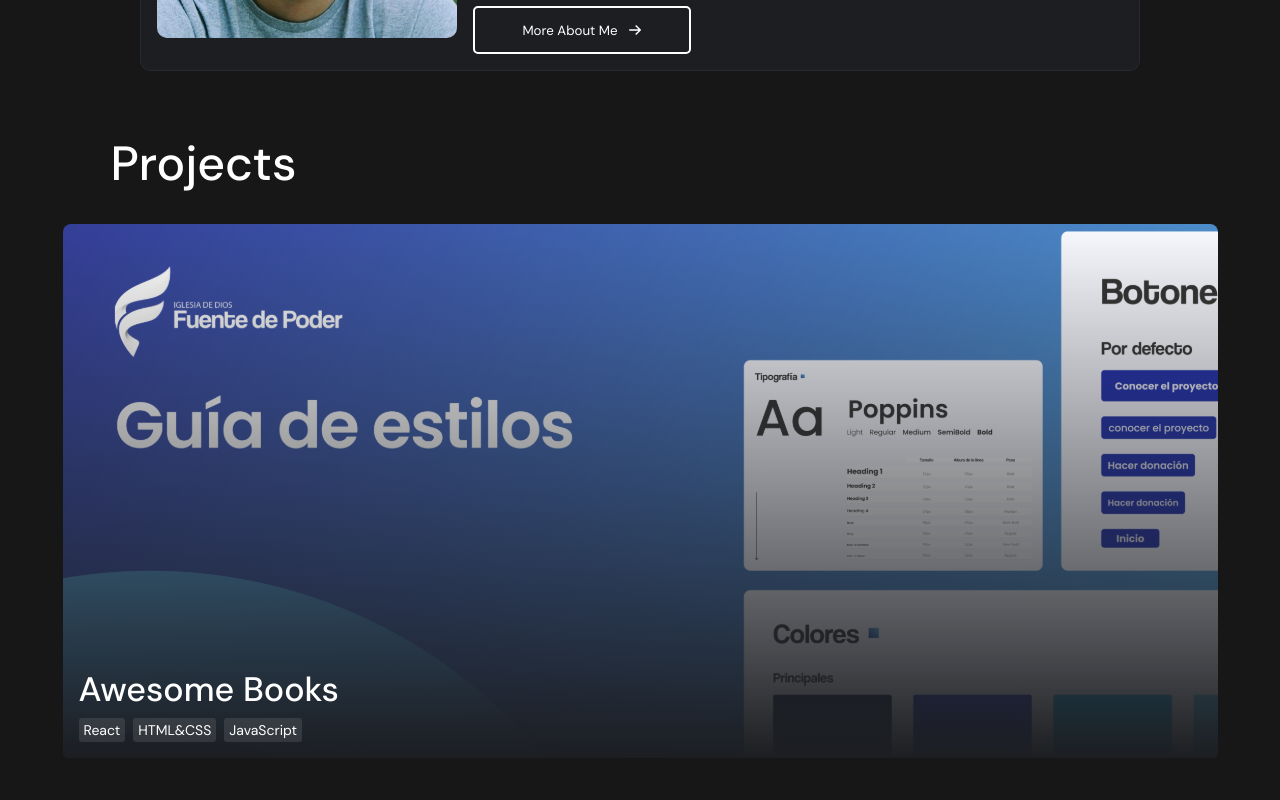
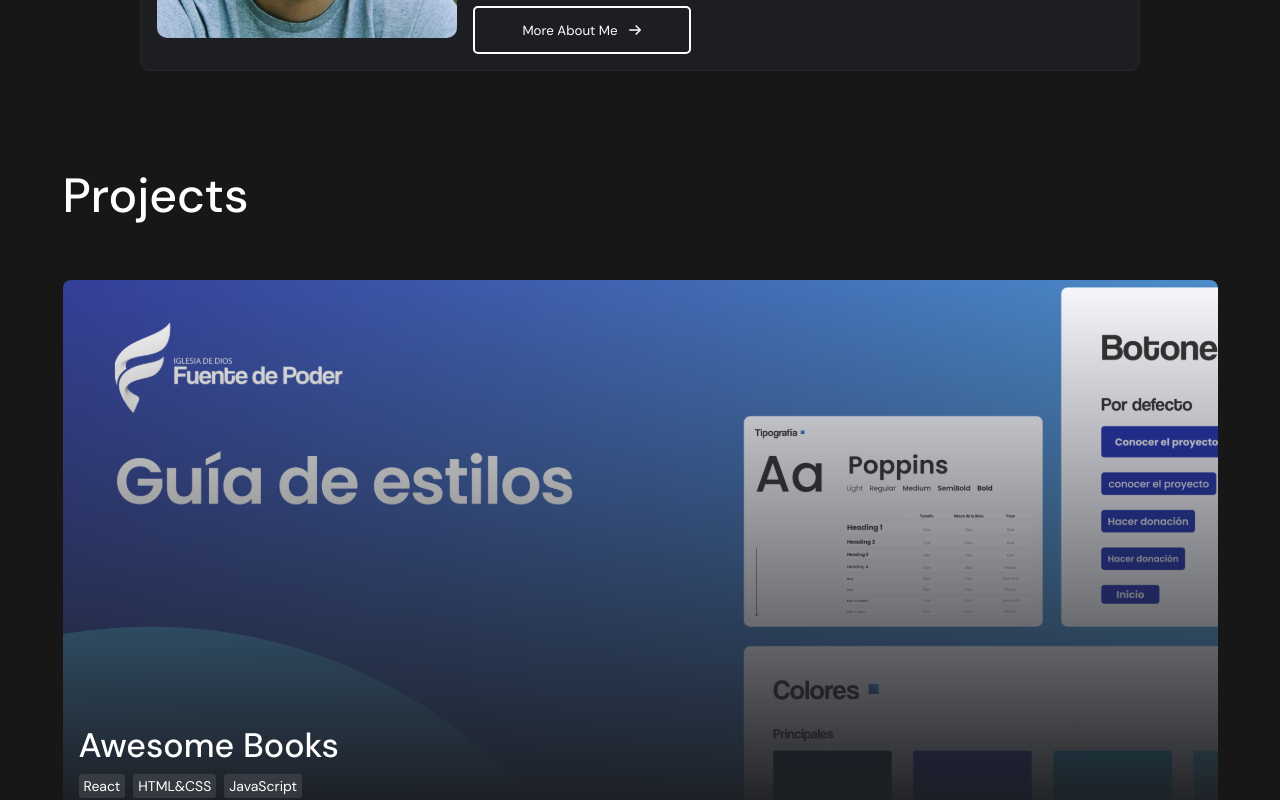
Before and after one commit to Vgonma/Profesional-Portfolio, a React (Vite) app: page / in a window 1280 px wide. Shown: the part 1240-2040 px from the top of the page. Built offline with nearby package versions, Linux system fonts and the light colour scheme.

Commit message:
Fix spacing and add fade to each project

```diff
--- a/src/App.css
+++ b/src/App.css
@@ -91,6 +91,7 @@ img {
   display: flex;
   flex-direction: column;
   gap: 3rem;
+  margin-bottom: 10rem;
 }
 
 .hero-content > p {
@@ -297,8 +298,13 @@ img {
   display: flex;
   flex-direction: column;
   justify-content: center;
-  align-items: center;
-  gap: 1rem;
+  align-items: flex-start;
+  gap: 2rem;
+  padding: 2rem;
+}
+
+.projects-container > * {
+  margin: auto;
 }
 
 .projects-title-container {
@@ -310,14 +316,14 @@ img {
   font-size: 48px;
   font-weight: 500;
   line-height: 57px;
-  margin: 0 3rem;
 }
 
 .single-project-container {
+  display: block;
   max-width: 1155px;
   max-height: 534px;
   position: relative;
-  margin: 1rem 3rem;
+  margin: 1.5rem 0;
 }
 
 .project-info {
@@ -327,13 +333,14 @@ img {
   gap: 0.5rem;
   padding: 1rem;
   border-radius: 5px;
+  width: 100%;
+  height: 100%;
   position: absolute;
   top: 0;
   bottom: 0;
   left: 0;
   right: 0;
   opacity: 1;
-  background: rgb(28,30,34);
   background: linear-gradient(0deg, rgba(28,30,34,1) 0%, rgba(255,174,0,0) 100%);
   transition: opacity 0.3s;
 }
--- a/src/components/ProjectCard.jsx
+++ b/src/components/ProjectCard.jsx
@@ -1,7 +1,6 @@
 import React, { useState } from 'react'
 import { Link } from 'react-router-dom';
-
-import projectImg from '../assets/images/projectImage.svg';
+import { Fade } from 'react-reveal'
 
 function ProjectCard({ title = 'Project', image, tech = [] }) {
   const [projectTitle, setProjectTitle] = useState(title);
@@ -9,6 +8,7 @@ function ProjectCard({ title = 'Project', image, tech = [] }) {
   const [projectTech, setProjectTech] = useState(tech)
 
   return (
+    <Fade top distance="5%">
       <Link to={`projects/${projectTitle.split(' ').join('-').toLowerCase()}`} className="single-project-container">
           <img className="project-img" src={projectImg} alt={projectTitle} />
           <div className="project-info">
@@ -20,6 +20,7 @@ function ProjectCard({ title = 'Project', image, tech = [] }) {
             </div>
           </div>
       </Link>
+    </Fade>
   )
 }
 
```
Also changed, not shown: src/components/pages/MainPage.jsx (indentation only). Lines whose indentation alone changed are shown as unchanged.
